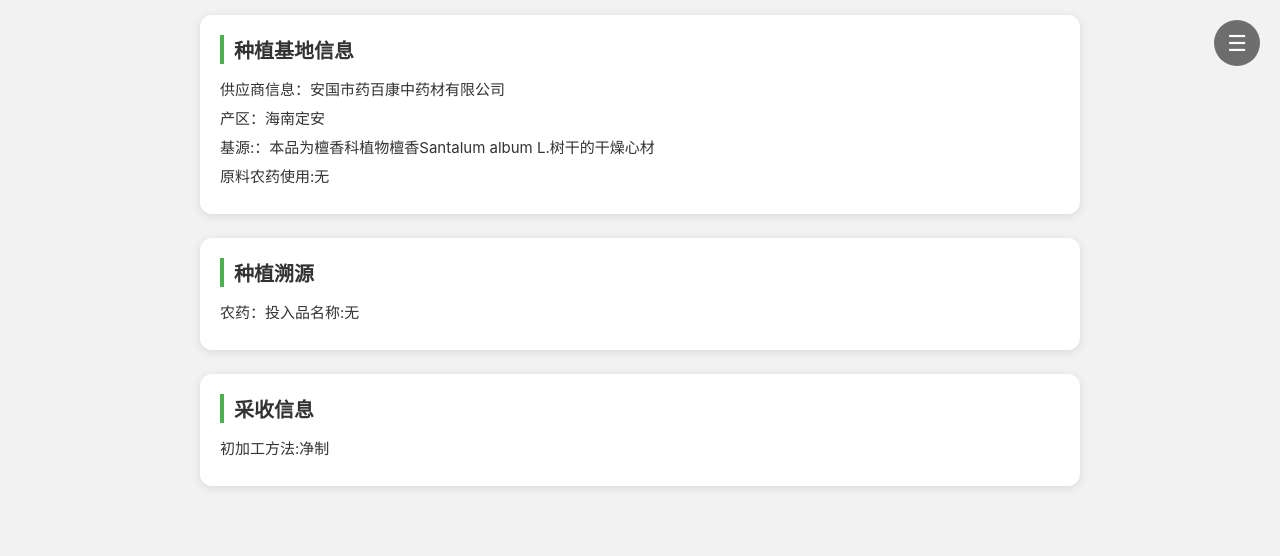
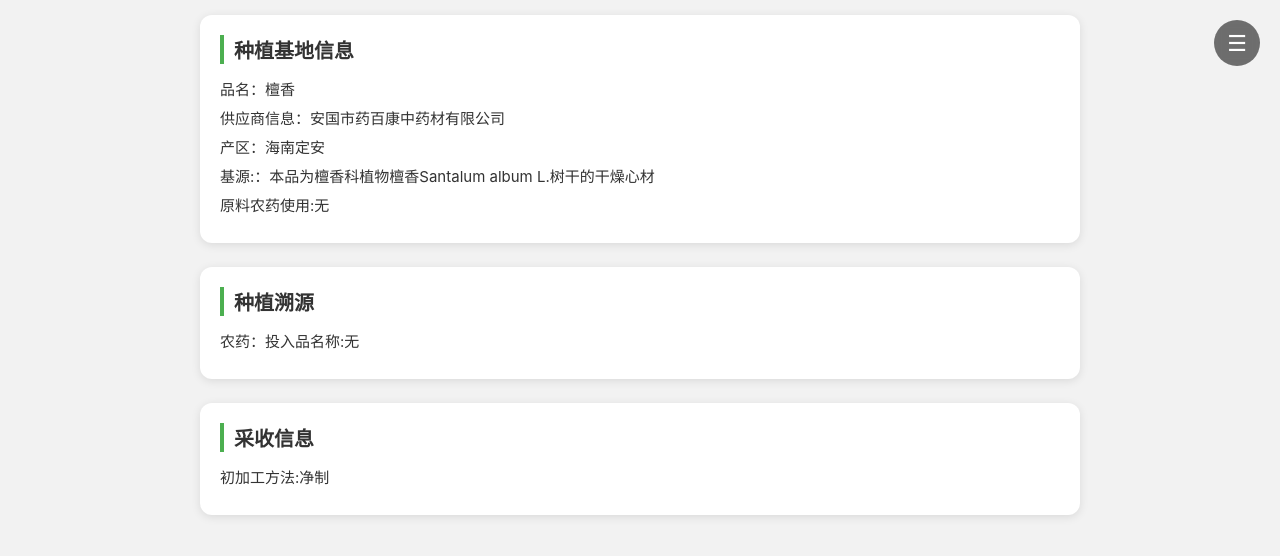
Before and after one commit to wenhongw0-hash/tx, a plain HTML site: page index.html in a window 1280 px wide. Drawn offline with nearby package versions, Linux system fonts and the light colour scheme.

Commit message:
Update index.html

```diff
--- a/index.html
+++ b/index.html
@@ -162,6 +162,7 @@
     <!-- 🔥 种植基地 -->
     <div id="base" class="section">
         <h2>种植基地信息</h2>
+        <div class="text-item">品名：檀香</div>
 		<div class="text-item">供应商信息：安国市药百康中药材有限公司</div>
         <div class="text-item">产区：海南定安</div>
         <div class="text-item">基源:：本品为檀香科植物檀香Santalum album L.树干的干燥心材</div>
```
